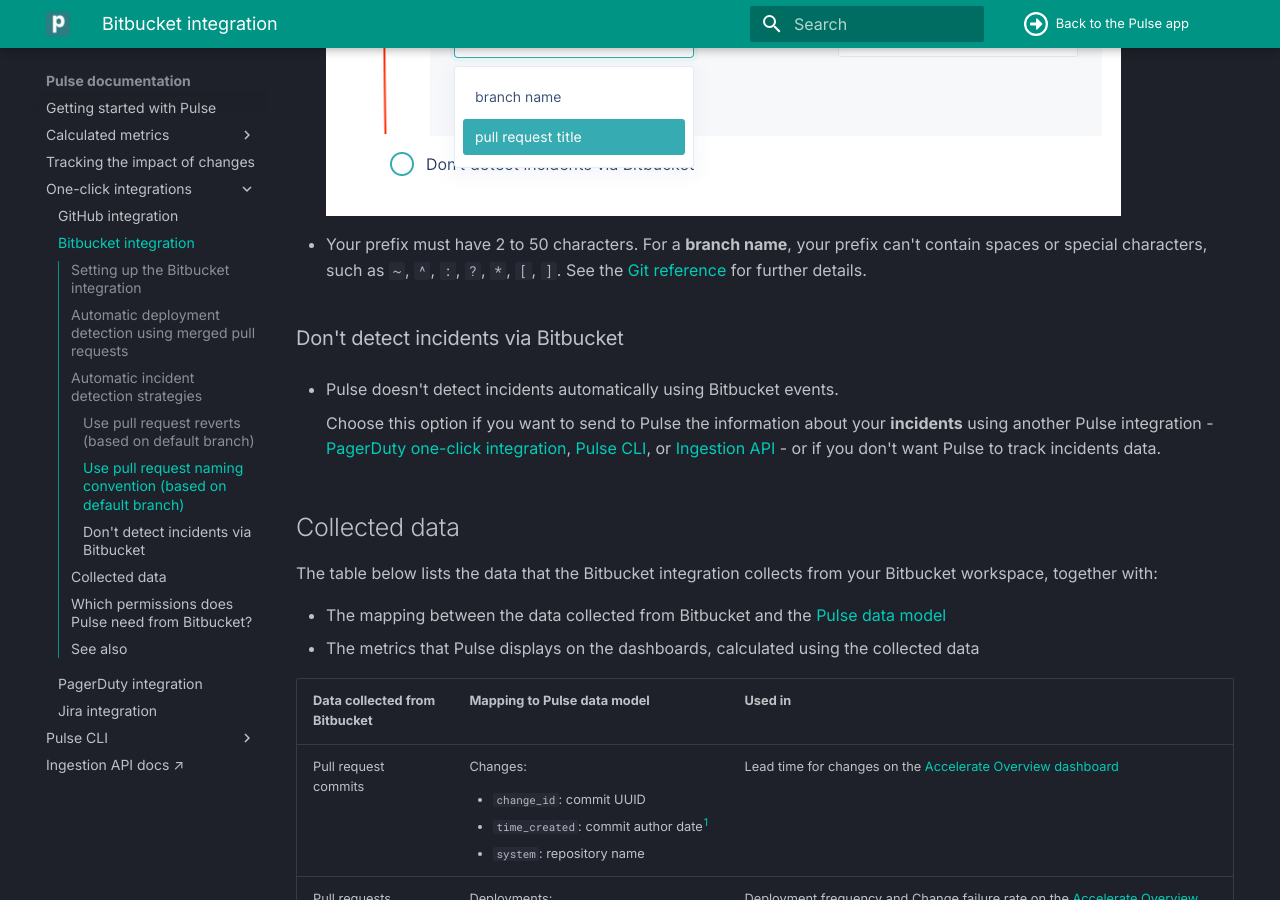
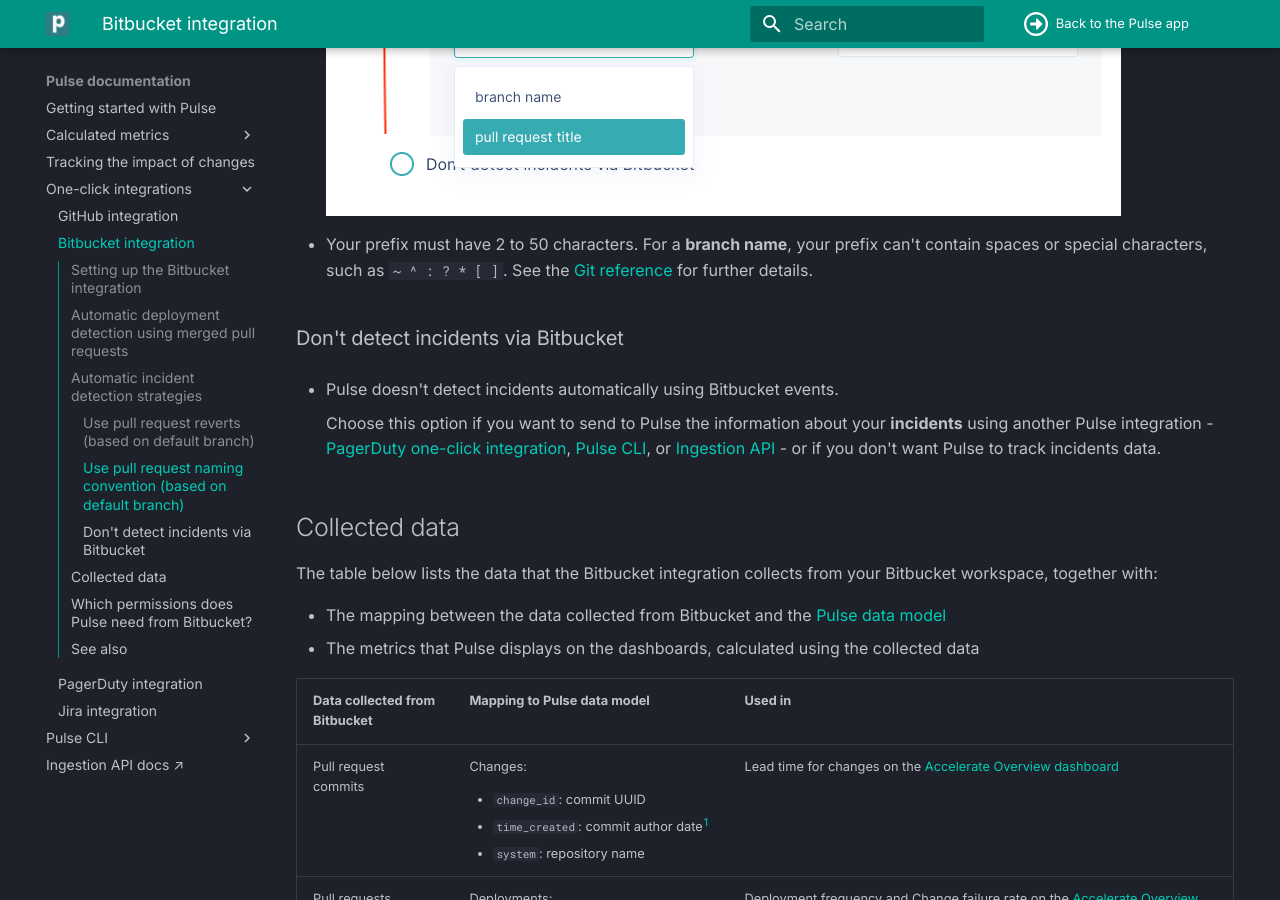
Before and after one commit to codacy/pulse-user-docs, an MkDocs documentation site: the page built from docs/one-click-integrations/bitbucket-integration.md, in a window 1280 px wide and 900 px high, scrolled down 4941 px. Built offline with MkDocs 1.6.1 and Material for MkDocs 9.7.7, drawn with Linux system fonts in a browser that asks for light colours.

```diff
--- a/docs/one-click-integrations/bitbucket-integration.md
+++ b/docs/one-click-integrations/bitbucket-integration.md
@@ -87,7 +87,7 @@ You can also choose [not to detect incidents via Bitbucket](#bb-incident-not-det
 
     ![Pulse custom incident detection](images/bitbucket-incident-naming-convention.png)
 
--   Your prefix must have 2 to 50 characters. For a **branch name**, your prefix can't contain spaces or special characters, such as `~`, `^`, `:`, `?`, `*`, `[`, `]`. See the [Git reference](https://git-scm.com/docs/git-check-ref-format) for further details.
+-   Your prefix must have 2 to 50 characters. For a **branch name**, your prefix can't contain spaces or special characters, such as `~ ^ : ? * [ ]`. See the [Git reference](https://git-scm.com/docs/git-check-ref-format) for further details.
 
 ### Don't detect incidents via Bitbucket {: id="bb-incident-not-detect"}
 
```
